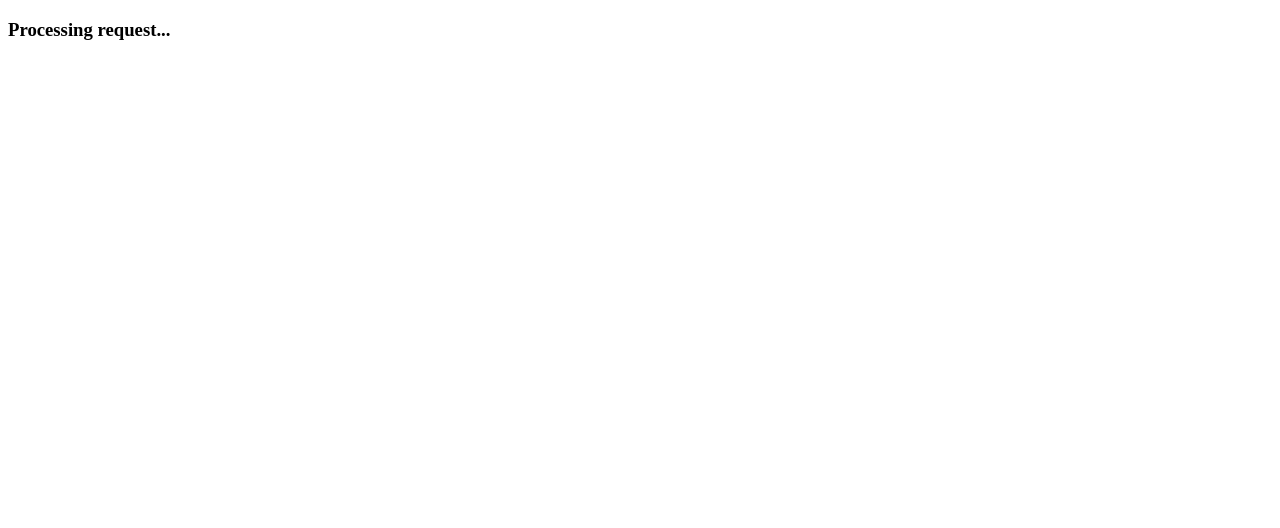
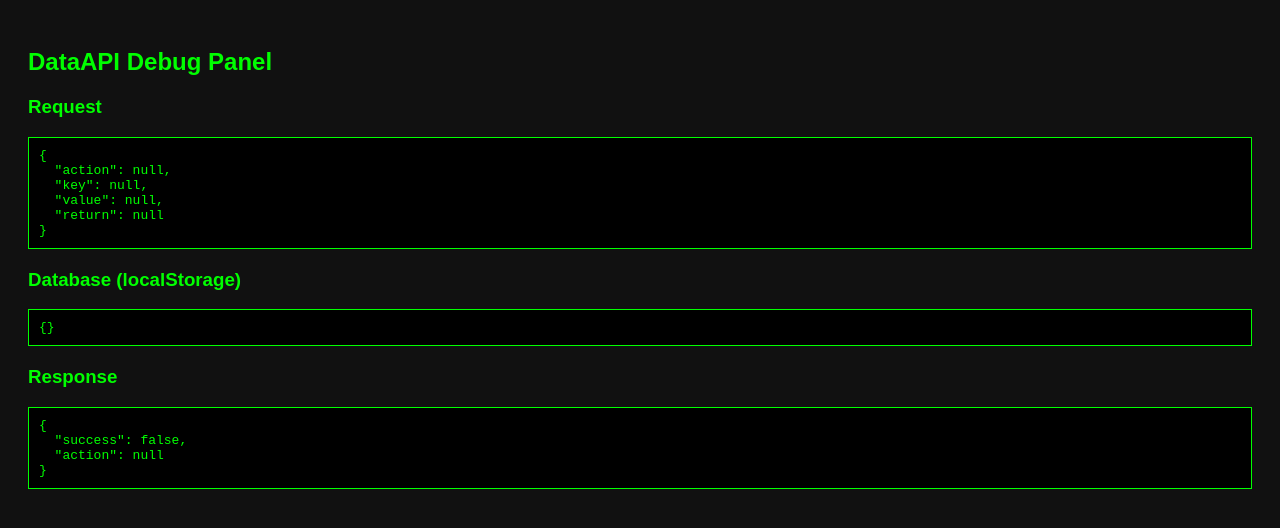
Before and after one commit to Olibot1109/Data, a plain HTML site: page api.html in a window 1280 px wide. Drawn offline with Linux system fonts and the light colour scheme.

Commit message:
Update api.html

```diff
--- a/api.html
+++ b/api.html
@@ -1,6 +1,44 @@
 <!DOCTYPE html>
 <html>
+<head>
+    <title>DataAPI Debug Panel</title>
+    <style>
+        body {
+            font-family: Arial;
+            padding: 20px;
+            background: #111;
+            color: #0f0;
+        }
+
+        pre {
+            background: #000;
+            padding: 10px;
+            border: 1px solid #0f0;
+        }
+
+        .box {
+            margin-bottom: 20px;
+        }
+    </style>
+</head>
 <body>
+
+<h2>DataAPI Debug Panel</h2>
+
+<div class="box">
+    <h3>Request</h3>
+    <pre id="req"></pre>
+</div>
+
+<div class="box">
+    <h3>Database (localStorage)</h3>
+    <pre id="db"></pre>
+</div>
+
+<div class="box">
+    <h3>Response</h3>
+    <pre id="res"></pre>
+</div>
 
 <script>
 const params = new URLSearchParams(location.search);
@@ -10,30 +48,37 @@ const key = params.get("key");
 const value = params.get("value");
 const back = params.get("return");
 
+// load DB
 let data = {};
-
 try {
     data = JSON.parse(localStorage.getItem("dataserver") || "{}");
 } catch (e) {
     data = {};
 }
 
+// build request object
+const request = {
+    action,
+    key,
+    value,
+    return: back
+};
+
+// show request immediately
+document.getElementById("req").textContent =
+    JSON.stringify(request, null, 2);
+
+// update DB depending on action
 let result = {
     success: false,
-    action: action || null,
-    key: key || null,
-    value: null,
-    data: null
+    action: action || null
 };
 
 if (action === "write") {
 
     data[key] = value;
 
-    localStorage.setItem(
-        "dataserver",
-        JSON.stringify(data)
-    );
+    localStorage.setItem("dataserver", JSON.stringify(data));
 
     result = {
         success: true,
@@ -64,7 +109,15 @@ else if (action === "list") {
     };
 }
 
-// delay redirect so storage + UI is stable
+// show DB
+document.getElementById("db").textContent =
+    JSON.stringify(data, null, 2);
+
+// show response
+document.getElementById("res").textContent =
+    JSON.stringify(result, null, 2);
+
+// send back after 1s
 if (back) {
 
     setTimeout(() => {
@@ -77,10 +130,7 @@ if (back) {
 
     }, 1000);
 }
-
 </script>
-
-<h3>Processing request...</h3>
 
 </body>
 </html>
```
